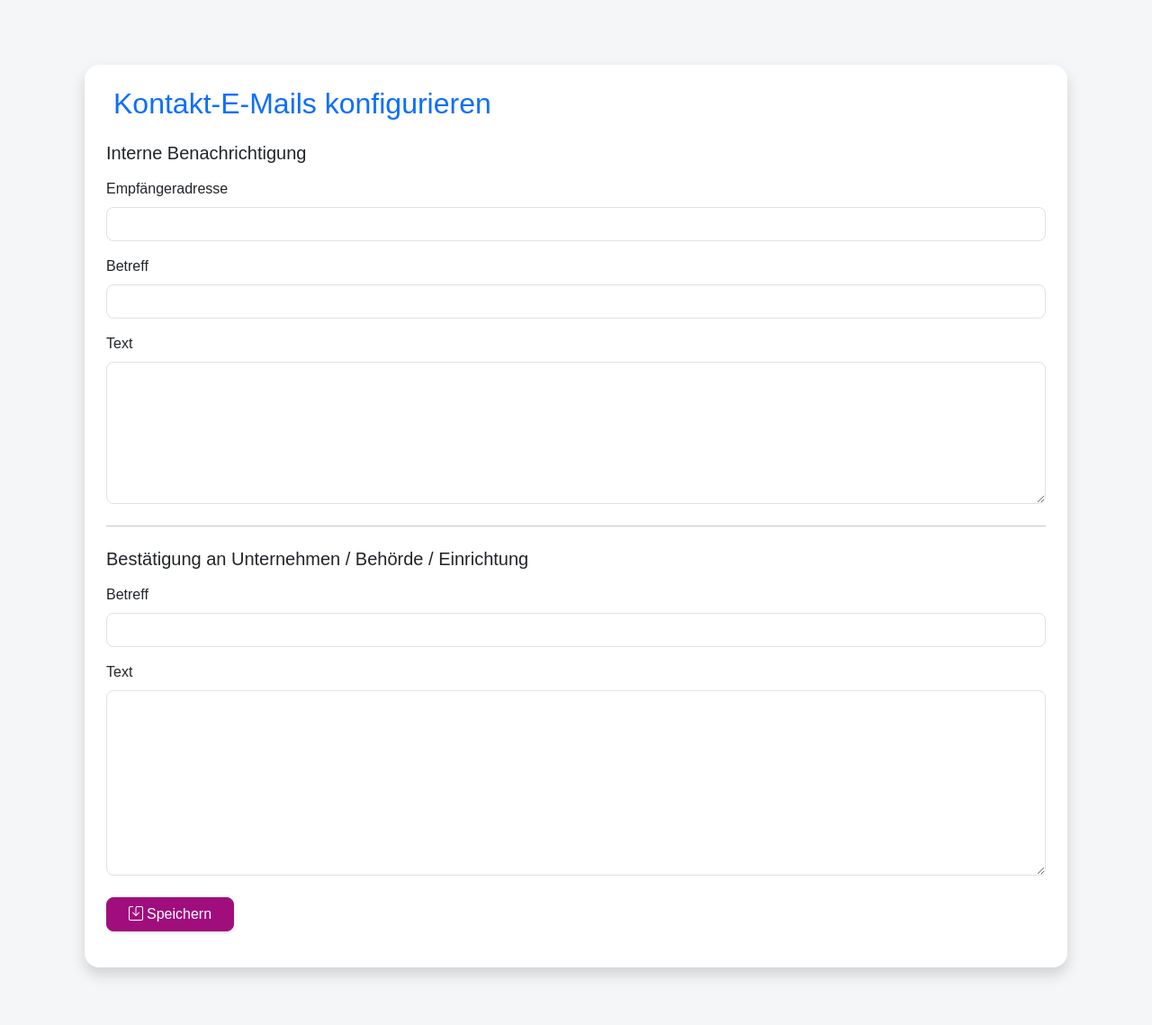
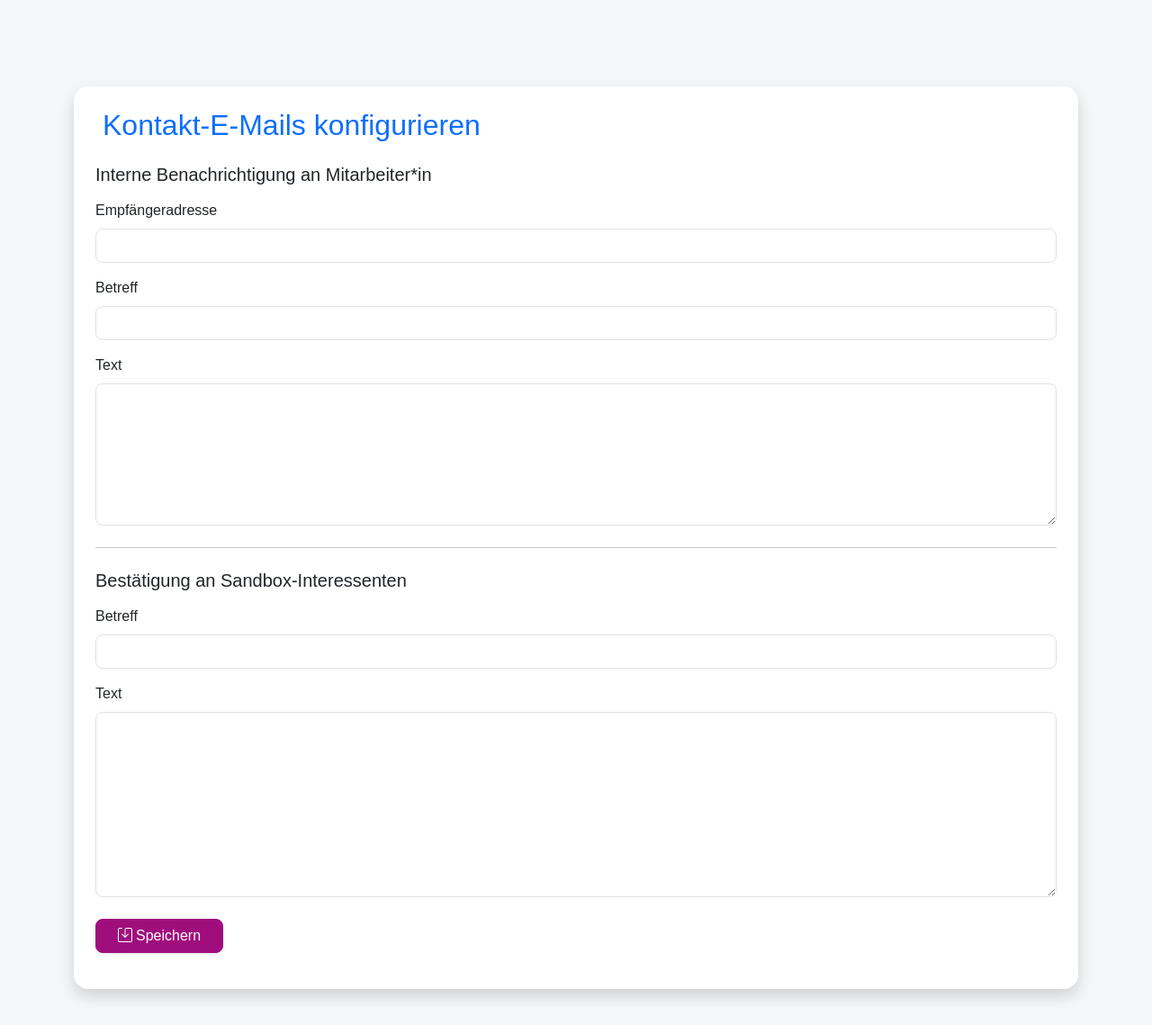
Before and after one commit to YorckZ/Sandboxbox, a Flask app: page /kontakt_email_konfigurieren in a window 1280 px wide. Shown: the part 153-1292 px from the top of the page at 90% size. Run offline with Flask 3, Linux system fonts and the light colour scheme; data that the repository does not hold is empty.

Commit message:
Code Cleanup.

```diff
--- a/main.py
+++ b/main.py
@@ -57,7 +57,6 @@ def dashboard():
 @app.route("/counts")
 def counts():
     try:
-        # Use lightweight count queries; avoids fetching full rows
         conn, cursor = db.open_connection()
         cursor.execute("SELECT COUNT(*) FROM tbl_fragen");   n1 = cursor.fetchone()[0] or 0
         cursor.execute("SELECT COUNT(*) FROM tbl_antworten"); n2 = cursor.fetchone()[0] or 0
@@ -577,7 +576,6 @@ def _extract_pdf_text(file_storage) -> str:
         # PyPDF2 not installed
         return ""
     try:
-        # PyPDF2 can read from a file-like; use the stream directly
         reader = PdfReader(file_storage.stream)
         parts = []
         for page in reader.pages:
@@ -718,27 +716,6 @@ def run_prompt():
             parts.append("(Optional:) Weiterhin hat er folgende Dokumenteninhalte bereitgestellt:\n" + combined_doc_text)
         parts.extend(["", instr_f])
         full_prompt = "\n".join(parts).strip()
-
-        # # Call local Ollama
-        # model_name = os.getenv("OLLAMA_MODEL", "llama3.1")  # set OLLAMA_MODEL in your env if you prefer
-        # try:
-        #     r = requests.post(
-        #         "http://localhost:11434/api/generate",
-        #         json={
-        #             "model": model_name,
-        #             "prompt": full_prompt,
-        #             "stream": False
-        #         },
-        #         timeout=120
-        #     )
-        #     r.raise_for_status()
-        #     data = r.json()
-        #     answer = (data.get("response") or "").strip()
-        #     if not answer:
-        #         return jsonify({"error": "Leere Antwort vom LLM."}), 502
-        #     return jsonify({"result": answer})
-        # except requests.RequestException as re:
-        #     return jsonify({"error": f"Ollama nicht erreichbar oder Fehler: {re}"}), 502
 
         try:
             answer = _run_configured_llm(full_prompt)
@@ -953,31 +930,9 @@ def save_smtp_config():
     except Exception as e:
         return jsonify({"message": f"Fehler: {str(e)}"}), 500
 
-# @app.route("/send_contact_email", methods=["POST"])
-# def send_contact_email():
-#     try:
-#         data = request.get_json() or {}
-#
-#         name = data.get("name", "")
-#         company = data.get("company", "")
-#         position = data.get("position", "")
-#         phone = data.get("phone", "")
-#         email = data.get("email", "")
-#         message = data.get("message", "")
-#
-#         return jsonify({
-#             "success": True
-#         })
-#
-#     except Exception as e:
-#         return jsonify({
-#             "success": False,
-#             "message": str(e)
-#         }), 500
 
 def _format_contact_request_email(data: dict, contact_id: int) -> str:
     return f"""
-Neue Kontaktanfrage #{contact_id}
 
 Name des Unternehmens / der Behörde / der Einrichtung:
 {data.get("organisation_name", "")}
--- a/templates/_kontakt_email_konfigurieren.html
+++ b/templates/_kontakt_email_konfigurieren.html
@@ -9,7 +9,7 @@
       </h2>
 
       <form id="contactEmailConfigForm" autocomplete="off">
-        <h5 class="mb-3">Interne Benachrichtigung</h5>
+        <h5 class="mb-3">Interne Benachrichtigung an Mitarbeiter*in</h5>
 
         <div class="mb-3">
           <label class="form-label">Empfängeradresse</label>
@@ -28,7 +28,7 @@
 
         <hr class="my-4">
 
-        <h5 class="mb-3">Bestätigung an Unternehmen / Behörde / Einrichtung</h5>
+        <h5 class="mb-3">Bestätigung an Sandbox-Interessenten</h5>
 
         <div class="mb-3">
           <label class="form-label">Betreff</label>
--- a/templates/graph.html
+++ b/templates/graph.html
@@ -24,7 +24,6 @@
 </div>
 
 <script>
-  // Force reload without cache when clicking refresh
   document.getElementById('refresh-graph').addEventListener('click', () => {
     const obj = document.getElementById('graph-object');
     obj.data = '/graph.svg?ts=' + Date.now();
--- a/templates/index.html
+++ b/templates/index.html
@@ -52,14 +52,11 @@
 
     <main class="page-main">
         {% if full_width %}
-            <div class="container-fluid py-4">
+            <div class="container-fluid py-4"></div>
         {% else %}
-            <div class="container py-4">
+            <div class="container py-4"></div>
         {% endif %}
-
                 {% block content %}{% endblock %}
-
-            </div>
     </main>
 
     <footer class="site-footer">
```
Also changed, not shown: database/database_logic.py (+76 -116 lines), deprecated/dynamic.html (renamed from templates/dynamic.html), deprecated/dynamic.js (renamed from static/dynamic.js), deprecated/style-old.css (renamed from static/style-old.css).
